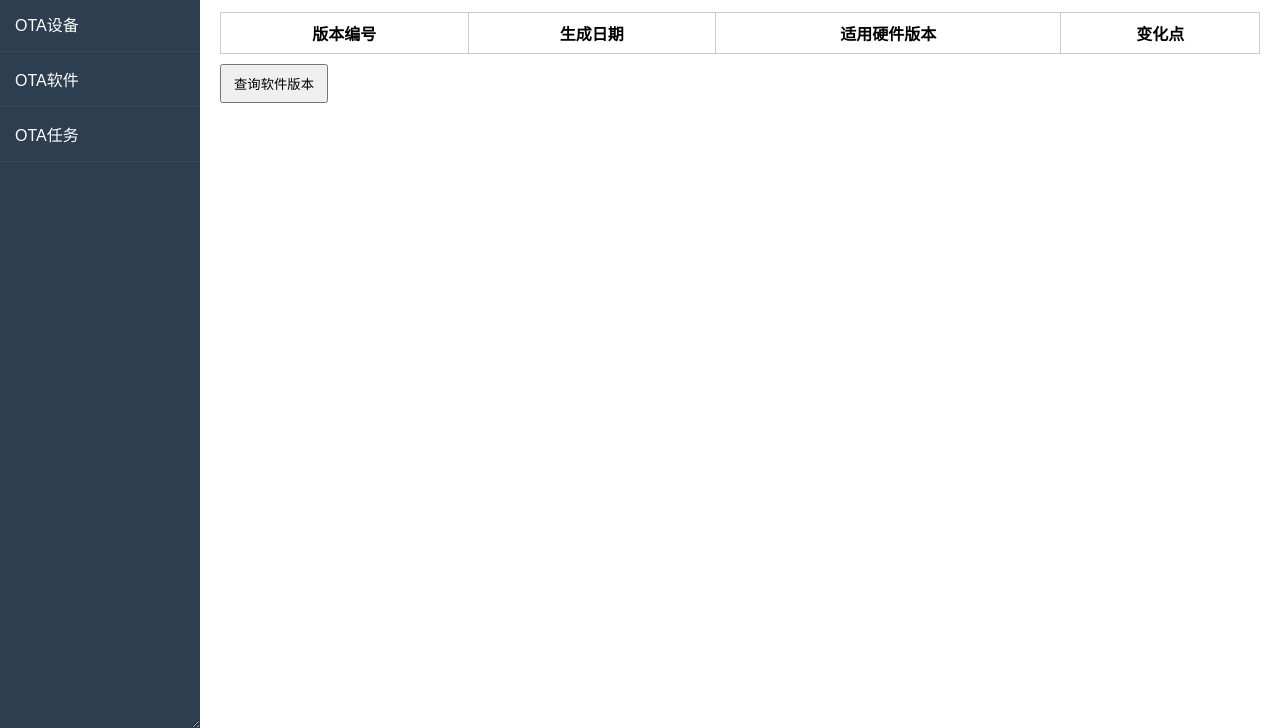
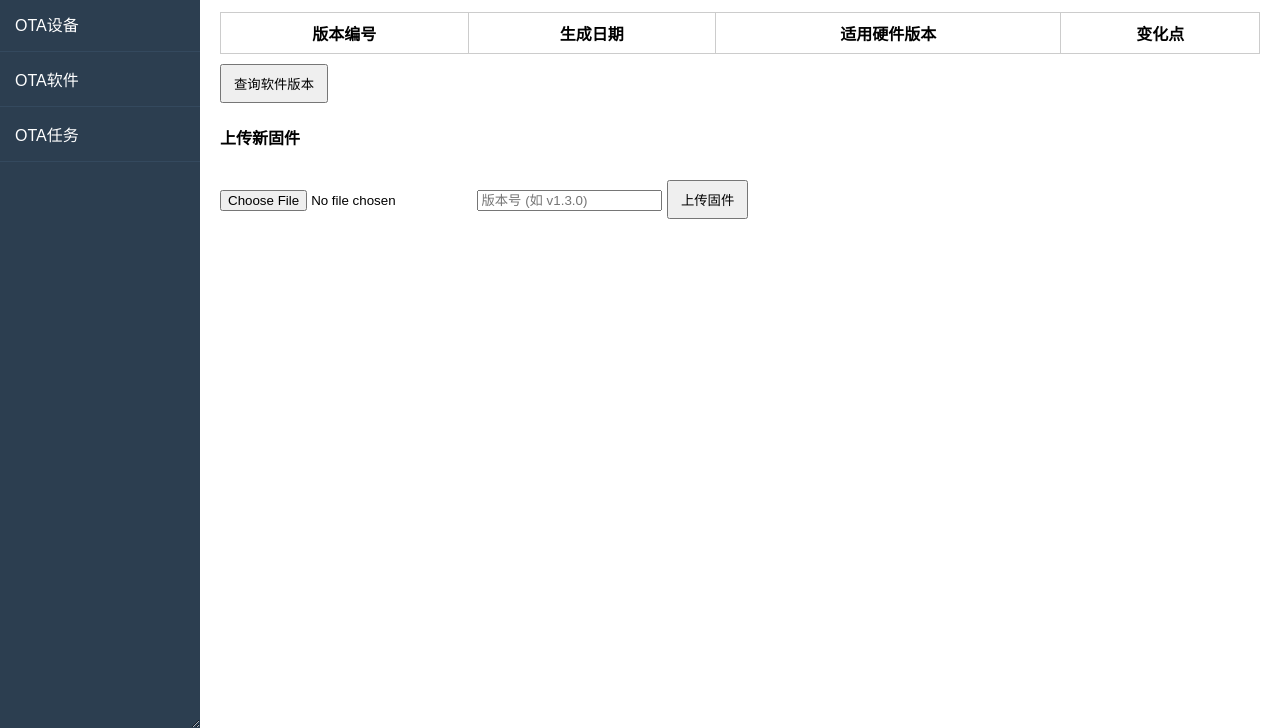
Before and after one commit to mmmmmmore/ota_server, a plain HTML site: page front/index.html in a window 1280 px wide. Both pictures are taken after a click on the element "OTA软件". Shown: the part 72-800 px from the top of the page. Drawn offline with nearby package versions, Linux system fonts and the light colour scheme.

Commit message:
add upload section

```diff
--- a/front/index.html
+++ b/front/index.html
@@ -70,6 +70,12 @@
         </tbody>
       </table>
       <button onclick="querySoftware()">查询软件版本</button>
+
+      <!-- 新增：固件上传入口 -->
+      <h4>上传新固件</h4>
+      <input type="file" id="firmwareFile" />
+      <input type="text" id="firmwareVersion" placeholder="版本号 (如 v1.3.0)" />
+      <button onclick="uploadFirmware()">上传固件</button>
     </div>
 
     <!-- OTA任务 -->
```
